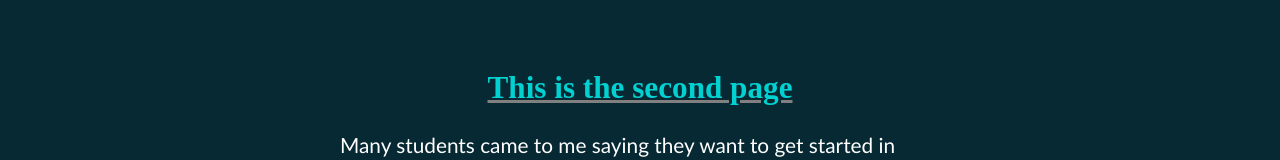
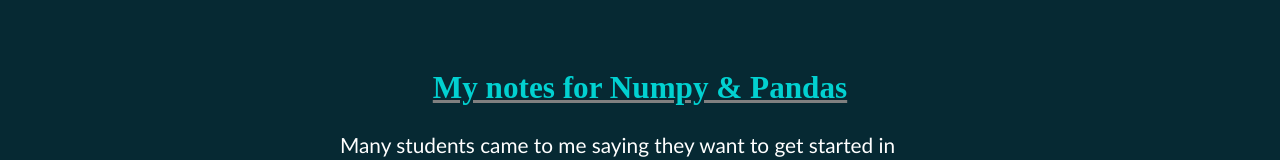
Before and after one commit to Srish-ty/MyBlog-TCW, a React (Create React App) app: page /Numpy-and-pandas in a window 1280 px wide. Shown: the part 153-313 px from the top of the page. Built offline with nearby package versions, Linux system fonts and the light colour scheme.

Commit message:
Update numPanda.js

```diff
--- a/src/pages/numPanda.js
+++ b/src/pages/numPanda.js
@@ -4,7 +4,7 @@
 
 const d = {
   index: 1,
-  heading: "This is the second page",
+  heading: "My notes for Numpy & Pandas",
   content:
     "Many students came to me saying they want to get started in Data science or Machine Learning. But don't have any resources or are confused about where to start from. I'm sahring my notes for numpy which I made using notion. You can find them below:",
   iframe0: "https://notioniframe.com/notion/10kdmsnglay",
```
